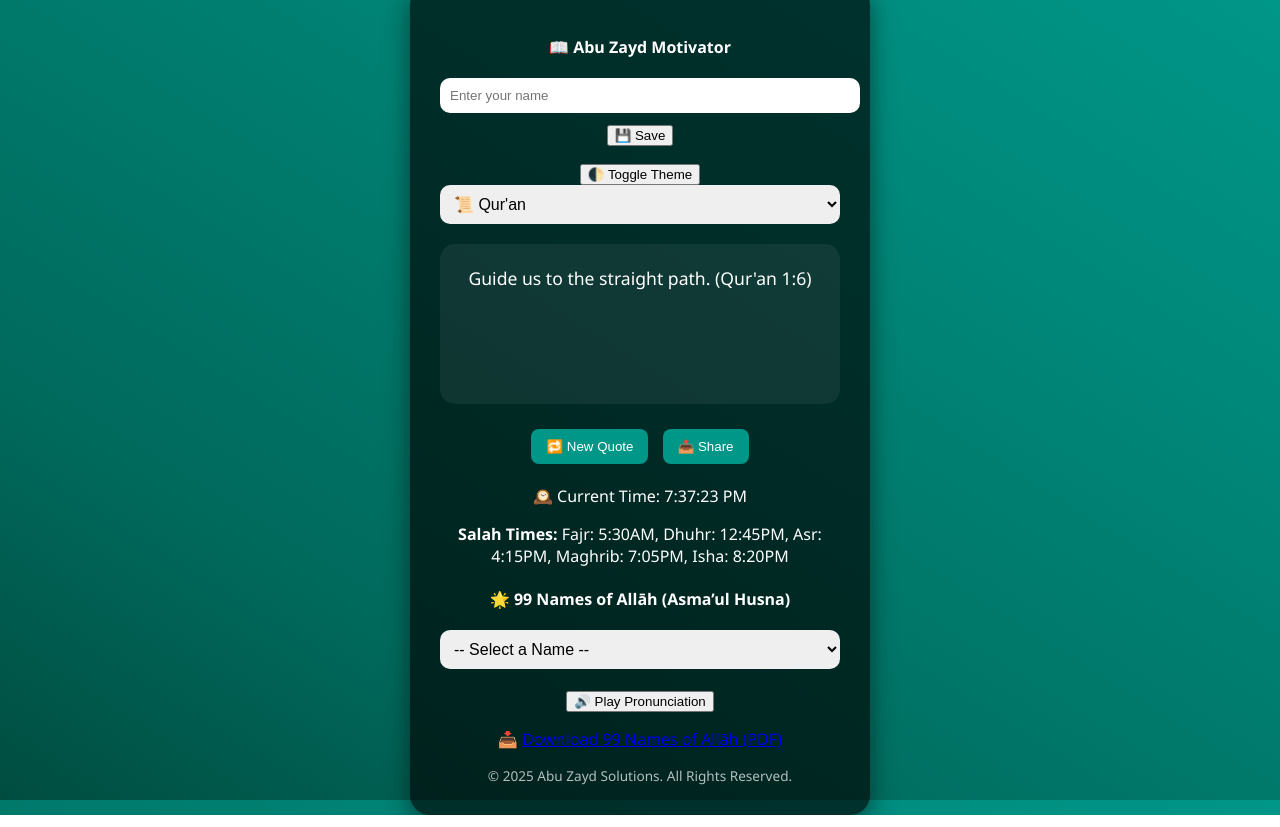
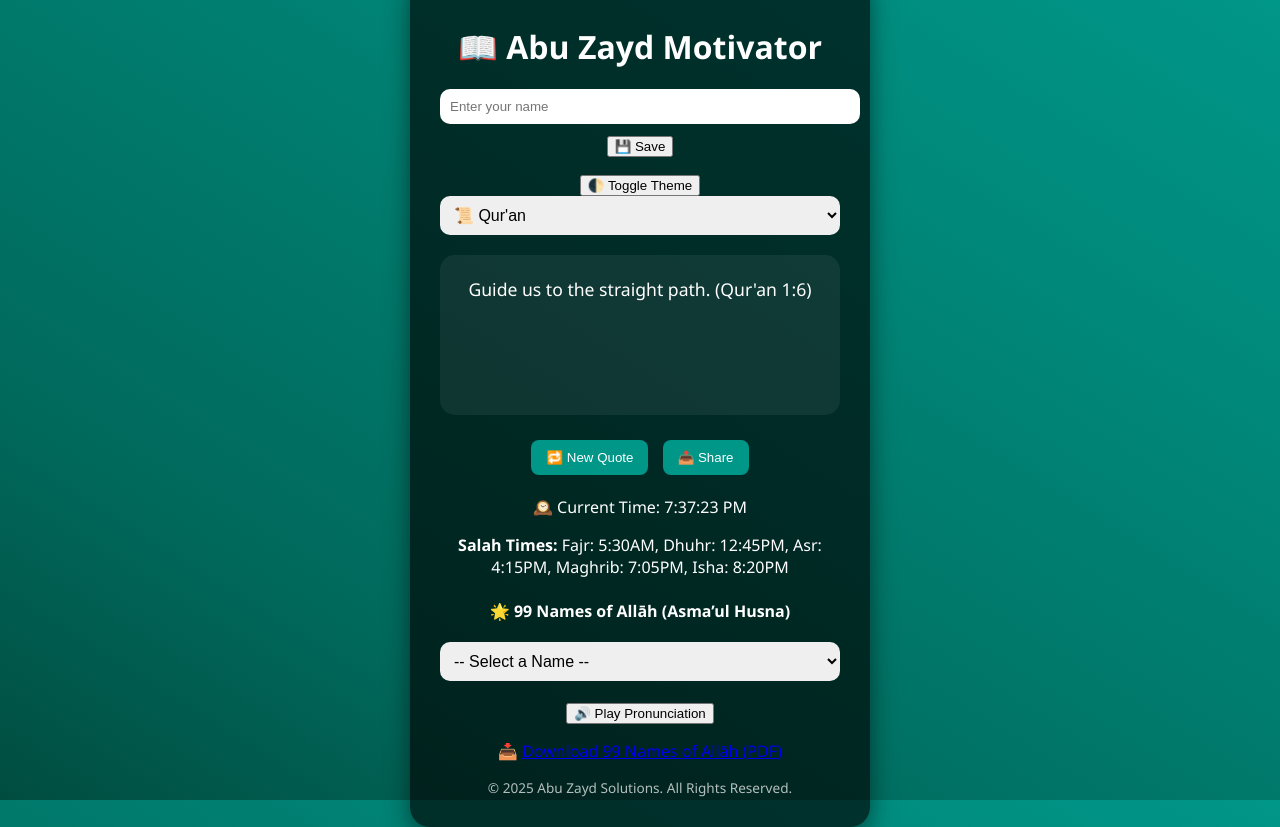
Before and after one commit to samweb1122/Abu-Zayd-motivation-, a plain HTML site: page index.html in a window 1280 px wide. Drawn offline with Linux system fonts and the light colour scheme.

Commit message:
Update index.html

```diff
--- a/index.html
+++ b/index.html
@@ -10,7 +10,7 @@
 </head>
 <body>
   <div class="container" id="mainContainer">
-    <h4>📖 Abu Zayd Motivator</h4>
+    <h1>📖 Abu Zayd Motivator</h1>
 
     <input type="text" id="userName" placeholder="Enter your name" />
     <button onclick="saveUserName()">💾 Save</button>
```
